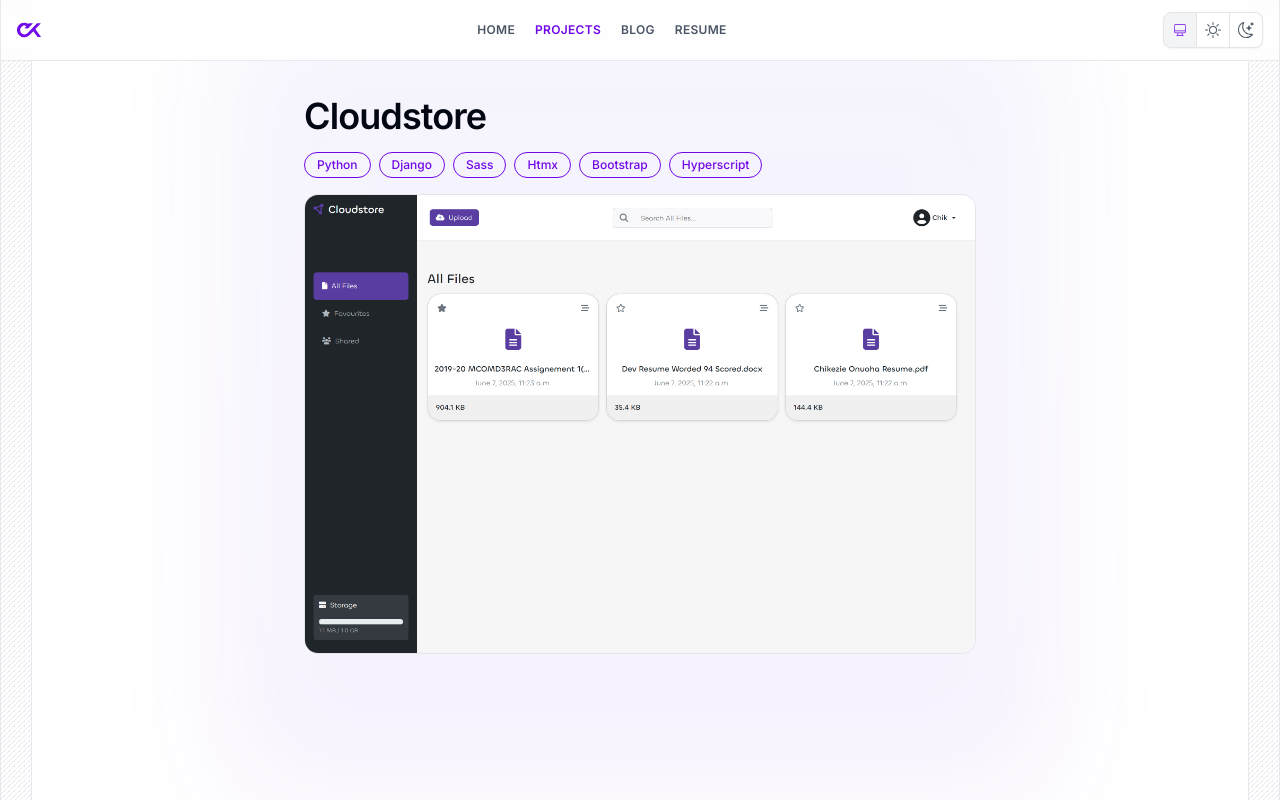
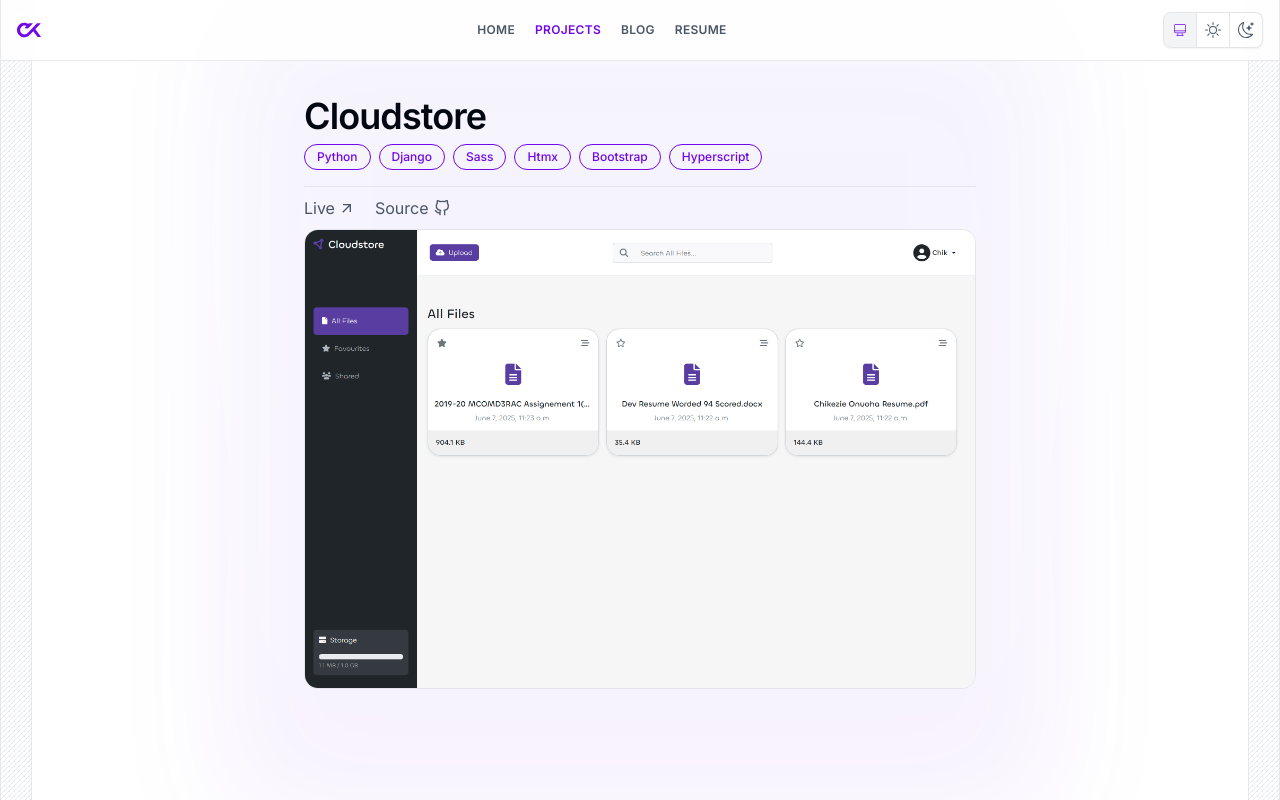
Before and after one commit to Chixide1/Folio, a Next.js app: page /projects/cloudstore in a window 1280 px wide. Shown: the top 800 px of the page. Built offline with nearby package versions, Linux system fonts and the light colour scheme.

Commit message:
Style - Added links in projects page

```diff
--- a/content/projects/zenwealth.mdx
+++ b/content/projects/zenwealth.mdx
@@ -103,7 +103,3 @@ This project deepened my understanding of:
 - Mobile app development
 - AI-powered financial recommendations
 - Bill reminder notifications
-
----
-
-**[Live Demo](https://zenwealth.ckdoestech.com/)** | **[Source Code](https://github.com/Chixide1/ZenWealth)**
--- a/src/app/projects/[slug]/page.tsx
+++ b/src/app/projects/[slug]/page.tsx
@@ -4,6 +4,10 @@ import { ContentArea } from '@/types'
 import Image from 'next/image'
 import {TagGroup} from "@/components/ui/tag";
 import {AppBg} from "@/components/layout/app-bg";
+import {Separator} from "@/components/ui/separator";
+import Link from "next/link";
+import {MdOutlineArrowOutward} from "react-icons/md";
+import {FiGithub} from "react-icons/fi";
 
 type ProjectPageParams = {
   params: Promise<{ slug: string }>
@@ -17,17 +21,36 @@ export default async function ProjectPage({ params }: ProjectPageParams) {
     <AppBg
       flashlightProps={{
         lightOpacity: 0.1,
+        lightSize: 700,
         isStatic: true,
+        staticPosition: {x: "50%", y: "50%"}
       }}
       className="py-24 w-full max-lg:px-6 max-w-2xl mx-auto space-y-4"
     >
 
-      <div className="flex gap-x-2">
+      <div className="flex mb-2">
         <h1 className="inline-block font-semibold text-4xl tracking-tight text-pretty text-gray-950 dark:text-gray-200">
           {frontmatter.title}
         </h1>
       </div>
       <TagGroup tags={frontmatter.tags} />
+      <Separator className="my-2" />
+      <div className="flex mt-auto mb-2 gap-x-5 [&_a]:hover:text-accent [&_a]:hover:underline [&_a]:transition-colors [&_a]:duration-500 ">
+        {frontmatter.live && (
+          <Link href={frontmatter.live} className="group inline-flex gap-x-1" target="_blank" rel="noreferrer">
+            <span>Live</span>
+            <MdOutlineArrowOutward
+              className="group-hover:-translate-y-1 group-hover:translate-x-1 h-auto w-4 transition-all duration-500 group-hover:text-accent"
+            />
+          </Link>
+        )}
+        {frontmatter.github && (
+          <Link href={frontmatter.github} className="group inline-flex gap-x-1.5" target="_blank" rel="noreferrer">
+            <span>Source</span>
+            <FiGithub className="group-hover:-translate-y-1 group-hover:text-accent h-auto w-4 transition-all duration-500" />
+          </Link>
+        )}
+      </div>
       <figure className="mb-10 w-full h-auto relative">
         <Image
           src={frontmatter.image}
--- a/src/components/features/projects/project-card-compact.tsx
+++ b/src/components/features/projects/project-card-compact.tsx
@@ -30,7 +30,7 @@ export const ProjectCardCompact = forwardRef<HTMLDivElement, Project & Component
     >
 
       {/* First Row */}
-      <Link href={live ?? null} target="_blank" className="group col-span-6 sm:grid sm:grid-cols-subgrid">
+      <Link href={live ?? "#"} target="_blank" className="group col-span-6 sm:grid sm:grid-cols-subgrid">
         {/* Image */}
         <div className="col-span-2">
           <Image
```
